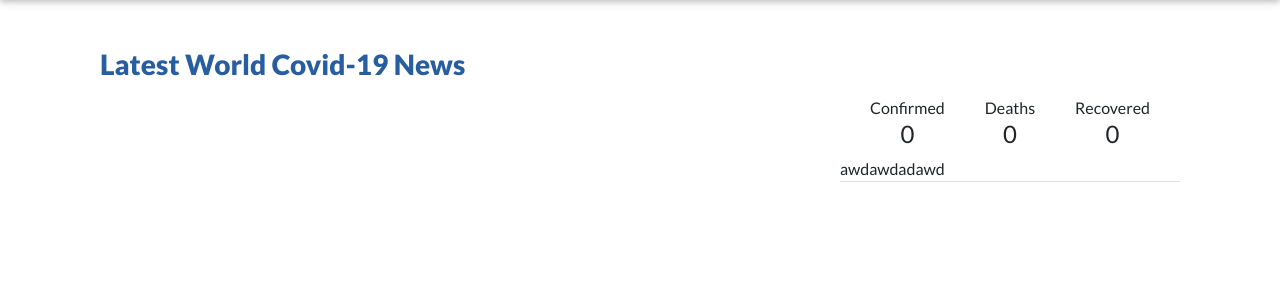
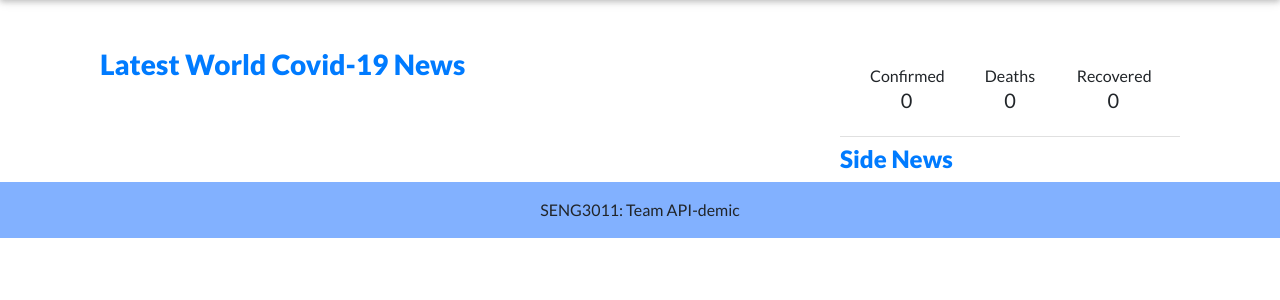
Before and after one commit to 5208980/SENG3011_API-demic, a Flask app: template PHASE_2/API_SourceCode/templates/news.html in a window 1280 px wide. Shown: the part 59-359 px from the top of the page. Run offline with Flask 2, Linux system fonts and the light colour scheme; the template is opened without the code that fills it: most values are stand-ins (such as "Sample title", 1, 10 or a date in 2020); some libraries are stand-ins or nearby versions.

Commit message:
for D3 Demo

```diff
--- a/PHASE_2/API_SourceCode/static/script.js
+++ b/PHASE_2/API_SourceCode/static/script.js
@@ -1,2 +1,7 @@
 function formatNumber(n) { return n.toString().replace(/(\d)(?=(\d{3})+(?!\d))/g, '$1,') }
-function firstSentence(str) { return str.match(/[\s\S]*?(?![A-Z]+)(?:\.|\?|\!)(?!(?:\d|[A-Z]))(?! [a-z])/)[0]; }
+function firstSentence(str) {
+    let results = str.match(/[\s\S]*?(?![A-Z]+)(?:\.|\?|\!)(?!(?:\d|[A-Z]))(?! [a-z])/);
+    if(results) { return results[0]; }
+    return "";
+
+}
--- a/PHASE_2/API_SourceCode/templates/about.html
+++ b/PHASE_2/API_SourceCode/templates/about.html
@@ -23,4 +23,5 @@
         </section>
     </section>
 
+    {% include 'footer.html' %}
 {% endblock %}
--- a/PHASE_2/API_SourceCode/templates/infography.html
+++ b/PHASE_2/API_SourceCode/templates/infography.html
@@ -604,4 +604,5 @@
 
         // console.log(combinedData);
 </script>
+    {% include 'footer.html' %}
 {% endblock %}
--- a/PHASE_2/API_SourceCode/templates/layout.html
+++ b/PHASE_2/API_SourceCode/templates/layout.html
@@ -30,7 +30,11 @@
             .row { margin-left: 0; margin-right: 0; }
             .btn { margin: 0 auto; }
 
+            .text-primary { color: #2979FF; }
             #display-duration { font-size: 60px; }
+            .overflow-hidden {
+                overflow: hidden;
+            }
 
             .bg {
                 background:
@@ -121,9 +125,12 @@
             .news-article { background: #fff; border-bottom: 1px solid #E0E0E0; height: 321px; }
 
             .news-headline { font-size: 20px; font-weight: bold; padding-bottom: 1em; color: black; }
-            .news-headline:hover { text-decoration: none; color: #285e9f; }
+            .news-headline:hover { text-decoration: none; color: #2979FF; }
             .news-text { font-size: 14px; padding-bottom: 1em; }
             .news-footer { font-size: 14px; color: rgb(161, 161, 161); }
+
+            .side-news-headline { font-weight: bold; color: black; }
+            .side-news-headline:hover { text-decoration: none; color: #2979FF; }
 
             /* collapse */
             .collapsible {
--- a/PHASE_2/API_SourceCode/templates/news.html
+++ b/PHASE_2/API_SourceCode/templates/news.html
@@ -6,7 +6,7 @@
     <section class="container pt-5">
         <div class="row">
             <div class="col-sm-8">
-                <h3 class="text-bold text-blue">Latest World Covid-19 News</h3>
+                <h3 class="text-bold text-primary">Latest World Covid-19 News</h3>
                 <div id="article" class="row">
                     <!--div class="col-md-6">
                         <div class="card news-article clear-border">
@@ -70,138 +70,91 @@
                 </div>
             </div>
             <div class="col-sm-4" id="other">
-                <section class="container pt-5">
+                <section class="container pt-3 pb-3 hr">
                     <div class="row text-center">
-                        <div class="col-sm">
+                        <div class="col-lg-4">
                             <div>Confirmed</div>
-                            <h4 id="total-confirmed">0</h4>
+                            <h5 id="total-confirmed">0</h5>
                         </div>
-                        <div class="col-sm">
+                        <div class="col-lg-4">
                             <div>Deaths</div>
-                            <h4 id="total-deaths">0</h4>
+                            <h5 id="total-deaths">0</h5>
                         </div>
-                        <div class="col-sm">
+                        <div class="col-lg-4">
                             <div>Recovered</div>
-                            <h4 id="total-recovered">0</h4>
+                            <h5 id="total-recovered">0</h5>
                         </div>
                     </div>
                 </section>
 
                 <!-- TODO: OTHER TEAM API NEW ARTICLE SECTION-->
-                <div class="hr">
-                  awdawdadawd
-                </div>
-
-                <!-- TODO: OTHER TEAM API NEW ARTICLE SECTION-->
-                <!--div class="hr">
-                    OTHER API SECTION
-                    NEWS ARTICLE GOES HERE OR SOMETHING ELSE
-                </div> <!-->
+                <section id="side-news">
+                    <h4 class="text-bold text-primary pt-2">Side News</h4>
+                </section>
             </div>
         </div>
     </section>
 
-    <!--script src="{{url_for('static', filename='country.js')}}"></script>  <!-->
     <script>
-
-
-
-
-
-
         let start = '{{ start }}';
         let end = '{{ end }}';
 
-        let URL = 'http://api-demic.herokuapp.com/v1.1/articles?start_date=' + start + '&end_date=' + end + '&key_term=covid19&limit=10';
+        var APIDEMICURL = `http://api-demic.herokuapp.com/v1.1/articles?start_date=${start}&end_date=${end}&key_term=covid19&limit=20`;
+        let TODOURL = `http://api.todo.cf/v1/article?teamName=API-demic&startDate=${start}&endDate=${end}&key=COVID19&pageSize=20`;
 
-        let OTHERURL = 'http://api.todo.cf/v1/article?teamName=API-demic&startDate=' + start + '&endDate=' + end + '&key=COVID19&pageSize=10';
-        console.log(URL);
+        // let URL = 'http://api-demic.herokuapp.com/v1.1/articles?start_date=' + start + '&end_date=' + end + '&key_term=covid19&limit=10';
+        // let OTHERURL = 'http://api.todo.cf/v1/article?teamName=API-demic&startDate=' + start + '&endDate=' + end + '&key=COVID19&pageSize=10';
+        // console.log(URL);
 
-        // const URL = "https://api-demic.herokuapp.com/v1.1/articles/latest?on=coronavirus";
+        let apiP = fetch(APIDEMICURL).then(r => r.json());
+        let todoP = fetch(TODOURL).then(r => r.json());
 
+        Promise.all([apiP , todoP]).then(values => {
+            // console.log(values);
+            let apiJson = values[0];
+            let todoJson = values[1];
 
-        console.log("HERE");
-        fetch(URL)
-            .then(response => {
-                if (!response.ok) { throw Error(response.statusText); }
-                return response.json();
-            })
-            .then(json => {
-                console.log(json);
-                let articleRow = document.getElementById('article');
+            let articleRow = document.getElementById('article');
+            let sideNews = document.getElementById('side-news');
 
-                let data_str = '{{ data }}';
-                data_str = data_str.replace(/&#34;/g, "\"");
-                let data_json = JSON.parse(data_str);
+            let apiArticles = apiJson.articles.reverse();
+            for(i in apiArticles) {
+                let article = apiArticles[i];
+                // let col = createCol(article);
+                // articleRow.appendChild(col);
 
-                let total_str = '{{ total }}';
-                total_str = total_str.replace(/&#34;/g, "\"");
-                let total_json = JSON.parse(total_str);
-                console.log("hello");
-                document.getElementById('total-confirmed').innerHTML = `${formatNumber(total_json['Confirmed'])}`;
-                document.getElementById('total-deaths').innerHTML = `${formatNumber(total_json['Deaths'])}`;
-                document.getElementById('total-recovered').innerHTML = `${formatNumber(total_json['Recovered'])}`;
+                let col = createSide(article);
+                sideNews.appendChild(col);
+            }
 
+            let todoArticles = todoJson.list;
+            for(i in todoArticles) {
+                let article = todoArticles[i];
+                let col = createCol(article);
+                articleRow.appendChild(col);
+            }
 
-                for(i in json['articles']) {
-                    article = json['articles'][i];
-                //    console.log(article);
+            // let articles = apiArticles.concat(todoArticles);
+            // articles.sort((a, b) => {
+            //     let keyA = new Date(a.date_of_publication),
+            //     keyB = new Date(b.date_of_publication.split(' ')[0]);
+            //     if (keyA < keyB) return -1;
+            //     if (keyA > keyB) return 1;
+            //     return 0;
+            // });
+            // console.log(articles);
 
-                    let col = createCol(article);
+        });
 
-                    articleRow.appendChild(col);
-                }
+        let total_str = '{{ total }}';
+        total_str = total_str.replace(/&#34;/g, "\"");
+        let total_json = JSON.parse(total_str);
 
-            }).catch(function(error) {
-
-            });
-
-            fetch(OTHERURL)
-            .then(response => {
-                if (!response.ok) { throw Error(response.statusText); }
-                return response.json();
-            })
-            .then(json => {
-                console.log(json);
-
-                let other = document.getElementById('other');
-
-                console.log(other);
-                for(i in json['list']) {
-                    article = json['list'][i];
-                    console.log(article);
-
-               //     let hr = createHr(article);
-                 //   console.log(hr);
-                   // other.appendChild(hr);
-
-                    let hr = document.createElement("div");
-                    col.classList.add('hr');
-                    hr.innerText = "sadsddadsada";
-
-
-                    let Headline = document.createElement("a");
-                    Headline.classList.add('news-headline', 'text-bold');
-                    Headline.setAttribute('href', `${article['url']}`);
-                    Headline.setAttribute('target', '_blank');
-                    Headline.innerText = `${article['headline'].trim()}`;
-                    hr.appendChild(Headline);
-
-                    other.appendChild(hr);
-                }
-
-
-            }).catch(function(error) {
-
-            });
-
-
-
-
+        document.getElementById('total-confirmed').innerHTML = `${formatNumber(total_json['Confirmed'])}`;
+        document.getElementById('total-deaths').innerHTML = `${formatNumber(total_json['Deaths'])}`;
+        document.getElementById('total-recovered').innerHTML = `${formatNumber(total_json['Recovered'])}`;
 
         function createCol(article) {
-
-
             let col = document.createElement("div");
             col.classList.add('col-md-6');
 
@@ -219,13 +172,10 @@
             cardBody.appendChild(cardHeadline);
 
             let cardMainText = document.createElement("div");
-            cardMainText.classList.add('news-text');
-            text = article['main_text']
-            start_from = "Excerpt:";
-            textToDisplay = ""
-            if(text.search(start_from) < 0) { textToDisplay = text.substring(text.search(":")+1, text.length-1).trim(); }
-            else { textToDisplay = text.substring(text.search(start_from)+start_from.length, text.length-1).trim(); }
-            cardMainText.innerText = `${firstSentence(textToDisplay).trim()}`;
+            cardMainText.classList.add('news-text', 'overflow-hidden');
+            let text = article['main_text'];
+            let summary = text.split('\n')[2] + firstSentence(`${text.split('\n')[3].trim()}.`)
+            cardMainText.innerText = `${summary.trim()}`;
             cardBody.appendChild(cardMainText);
 
             let cardFooter = document.createElement("div");
@@ -239,44 +189,55 @@
             return col;
         }
 
-        function createHr(article) {
+        function createSide(article) {
+            let col = document.createElement("div");
+            col.classList.add('hr', 'pt-2', 'pb-3');
+            // col.innerText = `${article['headline'].trim()}`;
+
+            let cardHeadline = document.createElement("a");
+            cardHeadline.classList.add('side-news-headline');
+            cardHeadline.setAttribute('href', `${article['url']}`);
+            cardHeadline.setAttribute('target', '_blank');
+            cardHeadline.innerText = `${article['headline'].trim()}`;
+            col.appendChild(cardHeadline);
+
+            return col;
+        }
+
+        // function createHr(article) {
+        //     let hr = document.createElement("div");
+        //     col.classList.add('hr');
+        //
+        //     let Headline = document.createElement("a");
+        //     Headline.classList.add('news-headline', 'text-bold');
+        //     Headline.setAttribute('href', `${article['url']}`);
+        //     Headline.setAttribute('target', '_blank');
+        //     Headline.innerText = `${article['headline'].trim()}`;
+        //     hr.appendChild(Headline);
 
 
-            let hr = document.createElement("div");
-            col.classList.add('hr');
+            // let cardMainText = document.createElement("div");
+            // cardMainText.classList.add('news-text');
+            // text = article['main_text']
+            // start_from = "Excerpt:";
+            // textToDisplay = ""
+            // if(text.search(start_from) < 0) { textToDisplay = text.substring(text.search(":")+1, text.length-1).trim(); }
+            // else { textToDisplay = text.substring(text.search(start_from)+start_from.length, text.length-1).trim(); }
+            // cardMainText.innerText = `${firstSentence(textToDisplay).trim()}`;
+            // cardBody.appendChild(cardMainText);
+            //
+            // let cardFooter = document.createElement("div");
+            // cardFooter.classList.add('card-footer', 'news-footer', 'clear-border');
+            // cardFooter.innerText = `${article['date_of_publication']}`;
+            //
+            // card.appendChild(cardBody);
+            // card.appendChild(cardFooter);
+            // col.append(card);
 
-
-            let Headline = document.createElement("a");
-            Headline.classList.add('news-headline', 'text-bold');
-            Headline.setAttribute('href', `${article['url']}`);
-            Headline.setAttribute('target', '_blank');
-            Headline.innerText = `${article['headline'].trim()}`;
-            hr.appendChild(Headline);
-
-            /*
-            let cardMainText = document.createElement("div");
-            cardMainText.classList.add('news-text');
-            text = article['main_text']
-            start_from = "Excerpt:";
-            textToDisplay = ""
-            if(text.search(start_from) < 0) { textToDisplay = text.substring(text.search(":")+1, text.length-1).trim(); }
-            else { textToDisplay = text.substring(text.search(start_from)+start_from.length, text.length-1).trim(); }
-            cardMainText.innerText = `${firstSentence(textToDisplay).trim()}`;
-            cardBody.appendChild(cardMainText);
-
-            let cardFooter = document.createElement("div");
-            cardFooter.classList.add('card-footer', 'news-footer', 'clear-border');
-            cardFooter.innerText = `${article['date_of_publication']}`;
-
-            card.appendChild(cardBody);
-            card.appendChild(cardFooter);
-            col.append(card);
-            */
-
-            return hr;
-        }
+        //     return hr;
+        // }
 
     </script >
 
-
+    {% include 'footer.html' %}
 {% endblock %}
```
